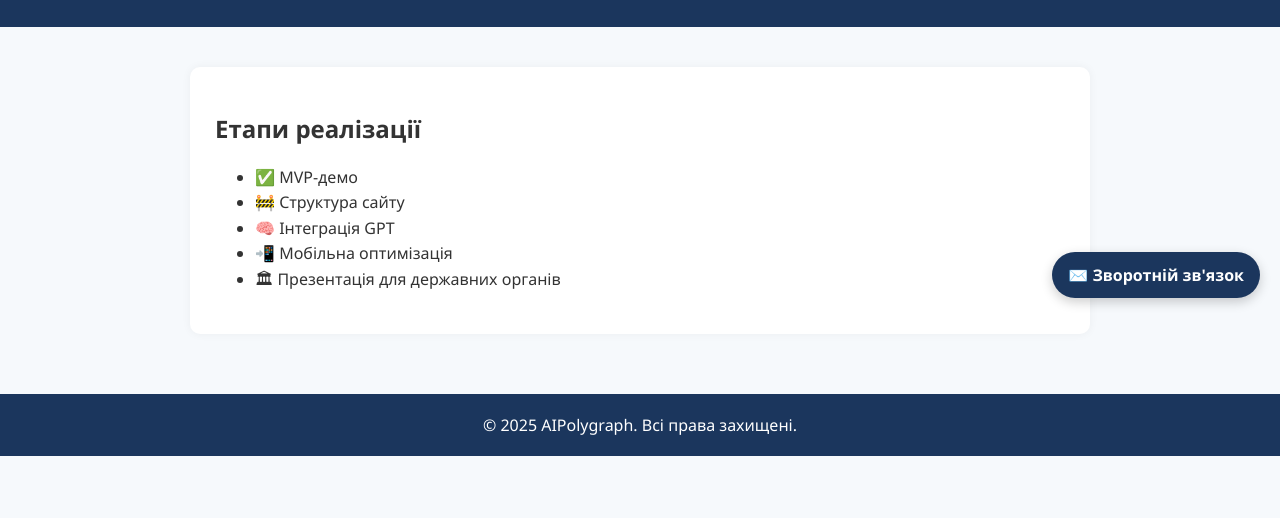
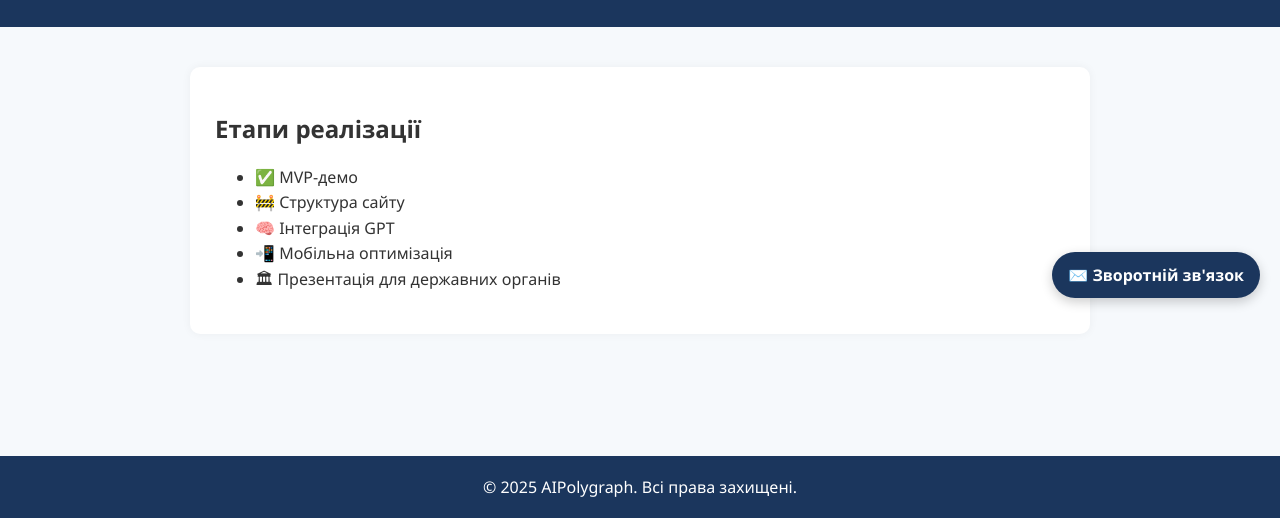
Before and after one commit to AIPolygraph/aipolygraph.github.io, a plain HTML site: page roadmap.html in a window 1280 px wide. Shown: the part 482-1000 px from the top of the page. Before the commit the page ends 938 px from the top, so only its background shows below. Drawn offline with Linux system fonts and the light colour scheme.

Commit message:
Update roadmap.html

```diff
--- a/roadmap.html
+++ b/roadmap.html
@@ -35,9 +35,7 @@
       </ul>
     </section>
   </main>
-  <footer>
-    &copy; 2025 AIPolygraph. Всі права захищені.
-  </footer>
+
     <!-- Зворотній зв'язок -->
 <div id="feedback-button" onclick="openFeedbackMenu()">✉️ Зворотній зв'язок</div>
 
@@ -62,5 +60,8 @@
     }
   });
 </script>
+  <br />  <footer>
+    &copy; 2025 AIPolygraph. Всі права захищені.
+  </footer>
 </body>
 </html>
```
